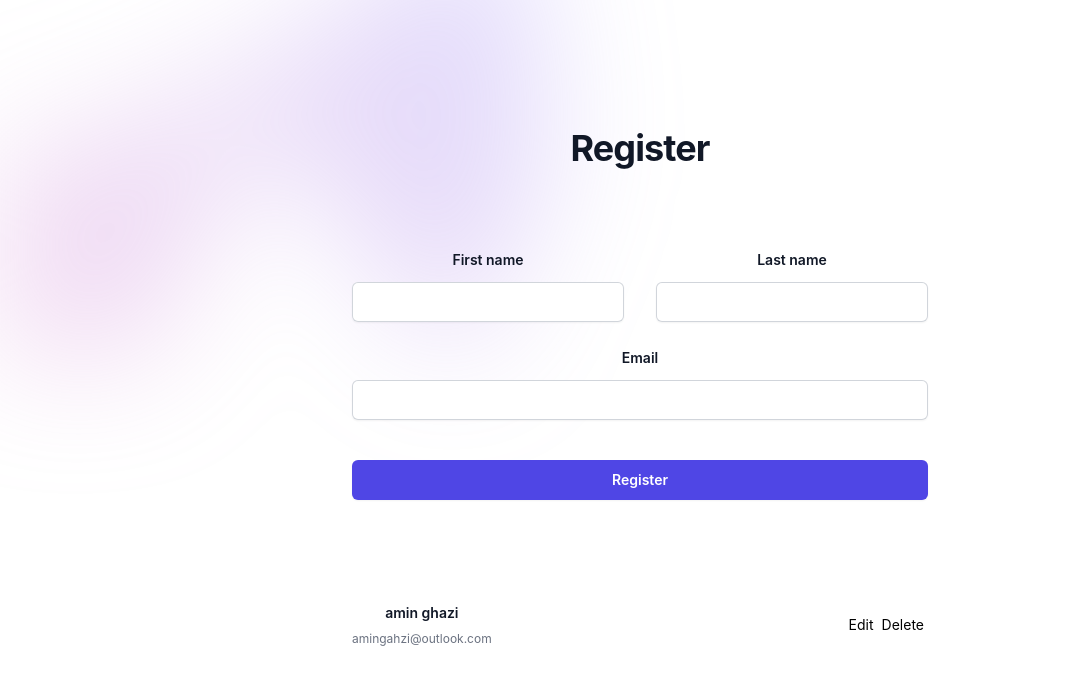
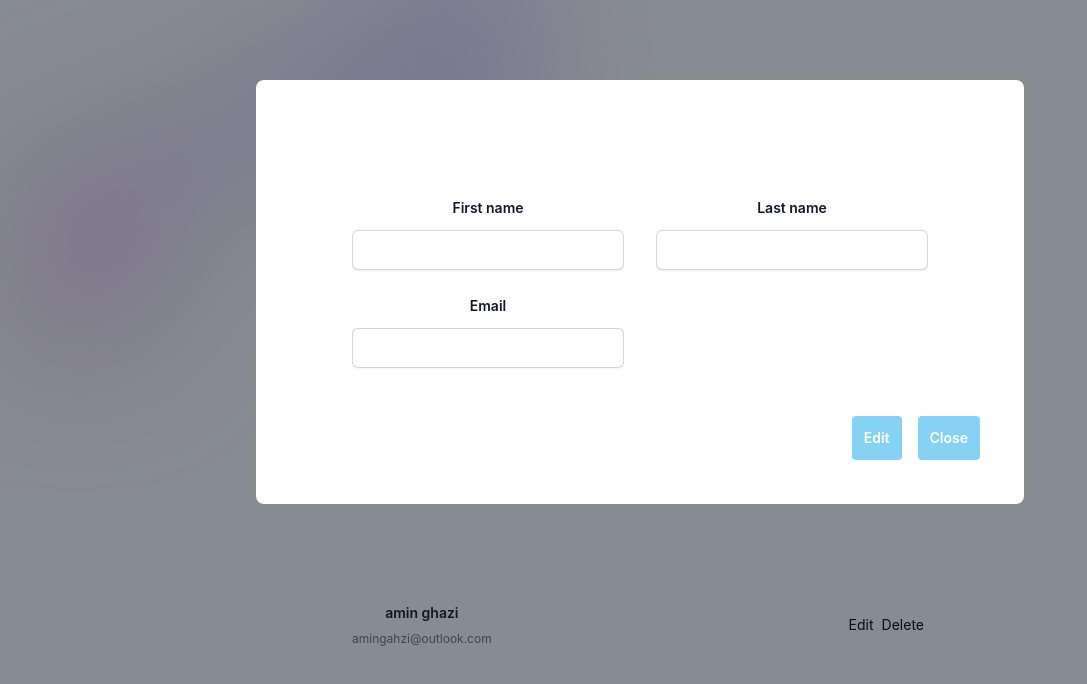
Before and after one commit to aminghazi/react-firebase, a React (Create React App) app: page / in a window 1280 px wide. Both pictures are taken after a click on the button "Edit". Shown: the top 684 px of the page, without its empty margins (0-1087 px from the left). Built offline with nearby package versions, Linux system fonts and the light colour scheme.

Commit message:
edit user

```diff
--- a/src/components/Users.js
+++ b/src/components/Users.js
@@ -17,6 +17,9 @@ export default function Users() {
     const [showDeleteModal, setShowDeleteModal] = useState(false)
     const [showEditModal, setShowEditModal] = useState(false)
 
+    const [name, setName] = useState('')
+    const [family, setFamily] = useState('')
+    const [email, setEmail] = useState('')
 
     // useEffect(() => {
         // async function fetchData() {
@@ -35,6 +38,23 @@ export default function Users() {
             // }).then(res => console.log(res))
 
             setShowDeleteModal(false)
+            setGetData(prev => !prev)
+        }
+
+        const editHandler = async () => {
+
+            let newUser = {
+                name,
+                family,
+                email
+            }
+
+            // await fetch(`firebaseurl/users/${userId}.json`, {
+            //     method: 'PUT',
+            //     body: JSON.stringify(newUser)
+            // }).then(res => console.log(res))
+
+            setShowEditModal(false)
             setGetData(prev => !prev)
         }
 
@@ -59,13 +79,27 @@ export default function Users() {
                                         setShowEditModal(true)
                                         setUserId(user[0])
                                     }}
-                                    type="button" className="text-sm p-1">Edit</button>
-                                <button onClick={() => setShowDeleteModal(true)} type="button" className="text-sm p-1">Delete</button>
+                                    type="button"
+                                    className="text-sm p-1">
+                                    Edit
+                                </button>
+
+                                <button
+                                    onClick={() => {
+                                            setShowDeleteModal(true)
+                                            setUserId(user[0])
+                                        }
+                                    }
+                                    type="button"
+                                    className="text-sm p-1">
+                                    Delete
+                                </button>
                             </div>
                         </li>
                     ))}
                 </ul>
             }
+
             {/* Remove Modal */}
             <div className="relative">
                 {showDeleteModal && (
@@ -90,8 +124,82 @@ export default function Users() {
                     </div>
                     </>
                 )}
-                </div>
+            </div>
 
+
+            {/* Edit Modal */}
+            <div className="relative">
+                {showEditModal && (
+                    <>
+                    <div
+                        onClick={() => setShowEditModal(false)}
+                        className="fixed inset-0 bg-gray-900 bg-opacity-50 z-50"
+                        aria-hidden="true"
+                    ></div>
+                    <div className="fixed inset-0 z-50 overflow-y-auto">
+                        <div className="relative bg-white rounded-lg mx-auto max-w-lg lg:max-w-3xl p-5 sm:mt-20">
+                            <div className="p-4">
+                                <div>
+                                    <form autoComplete='false' className="mx-auto mt-16 max-w-xl sm:mt-20">
+                                        <div className="grid grid-cols-1 gap-x-8 gap-y-6 sm:grid-cols-2">
+                                            <div>
+                                                <label htmlFor="first-name" className="block text-sm font-semibold leading-6 text-gray-900">
+                                                First name
+                                                </label>
+                                                <div className="mt-2.5">
+                                                <input
+                                                    type="text"
+                                                    name="first-name"
+                                                    id="first-name"
+                                                    autoComplete="given-name"
+                                                    className="block w-full rounded-md border-0 px-3.5 py-2 text-gray-900 shadow-sm ring-1 ring-inset ring-gray-300 placeholder:text-gray-400 focus:ring-2 focus:ring-inset focus:ring-indigo-600 sm:text-sm sm:leading-6"
+                                                    onChange={event => setName(event.target.value)}
+                                                />
+                                                </div>
+                                            </div>
+                                            <div>
+                                                <label htmlFor="last-name" className="block text-sm font-semibold leading-6 text-gray-900">
+                                                Last name
+                                                </label>
+                                                <div className="mt-2.5">
+                                                <input
+                                                    type="text"
+                                                    name="last-name"
+                                                    id="last-name"
+                                                    autoComplete="family-name"
+                                                    className="block w-full rounded-md border-0 px-3.5 py-2 text-gray-900 shadow-sm ring-1 ring-inset ring-gray-300 placeholder:text-gray-400 focus:ring-2 focus:ring-inset focus:ring-indigo-600 sm:text-sm sm:leading-6"
+                                                    onChange={event => setFamily(event.target.value)}
+                                                />
+                                                </div>
+                                            </div>
+                                            <div>
+                                                <label htmlFor="email" className="block text-sm font-semibold leading-6 text-gray-900">
+                                                Email
+                                                </label>
+                                                <div className="mt-2.5">
+                                                <input
+                                                    type="email"
+                                                    name="email"
+                                                    id="email"
+                                                    autoComplete="email"
+                                                    className="block w-full rounded-md border-0 px-3.5 py-2 text-gray-900 shadow-sm ring-1 ring-inset ring-gray-300 placeholder:text-gray-400 focus:ring-2 focus:ring-inset focus:ring-indigo-600 sm:text-sm sm:leading-6"
+                                                    onChange={event => setEmail(event.target.value)}
+                                                />
+                                                </div>
+                                            </div>
+                                        </div>
+                                    </form>
+                                </div>
+                                <div className="mt-10 flex flex-row-reverse">
+                                    <button onClick={() => setShowEditModal(false)} className="bg-sky-500/50 hover:bg-sky-500/60 p-3 m-2 rounded text-white font-semibold text-sm">Close</button>
+                                    <button onClick={() => editHandler()} className="bg-sky-500/50 hover:bg-sky-500/100 p-3 m-2 rounded bg-blue-400 text-white font-semibold text-sm">Edit</button>
+                                </div>
+                            </div>
+                        </div>
+                    </div>
+                    </>
+                )}
+            </div>
         </>
     )
 }
```
